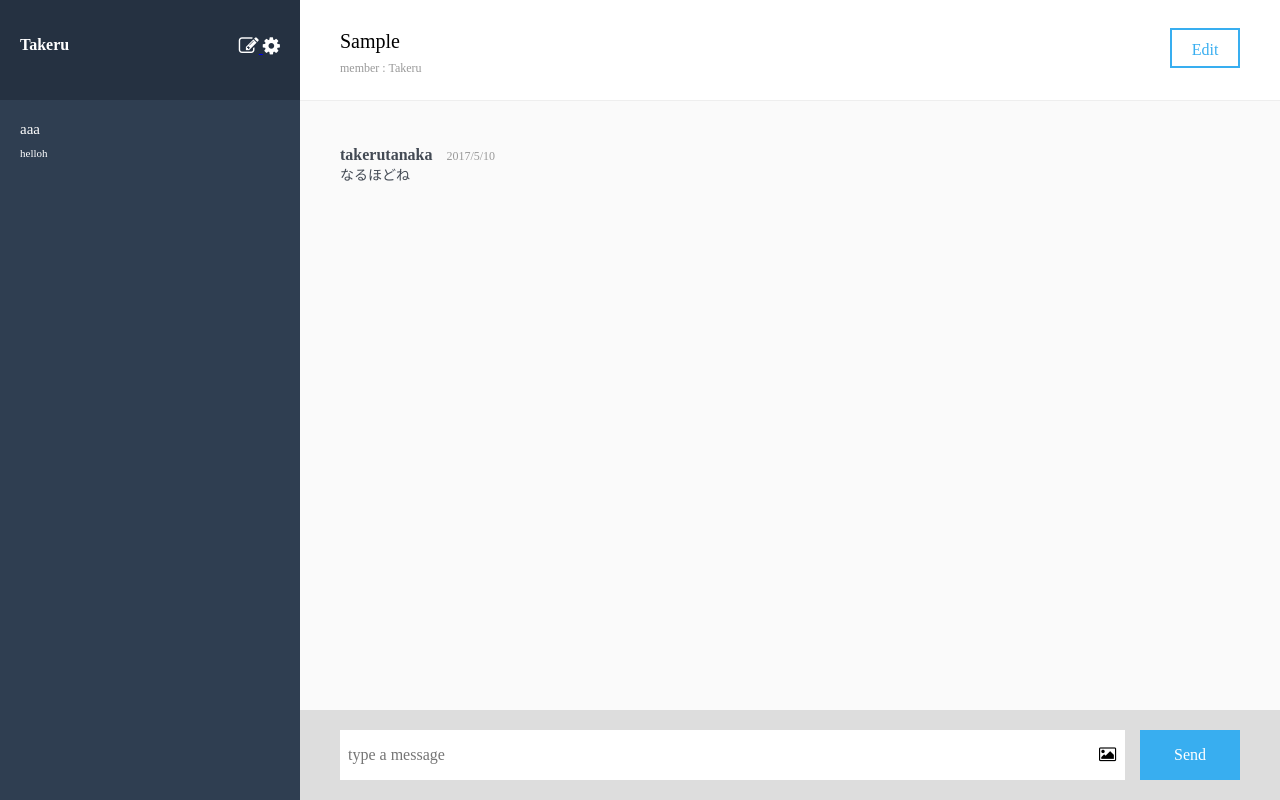
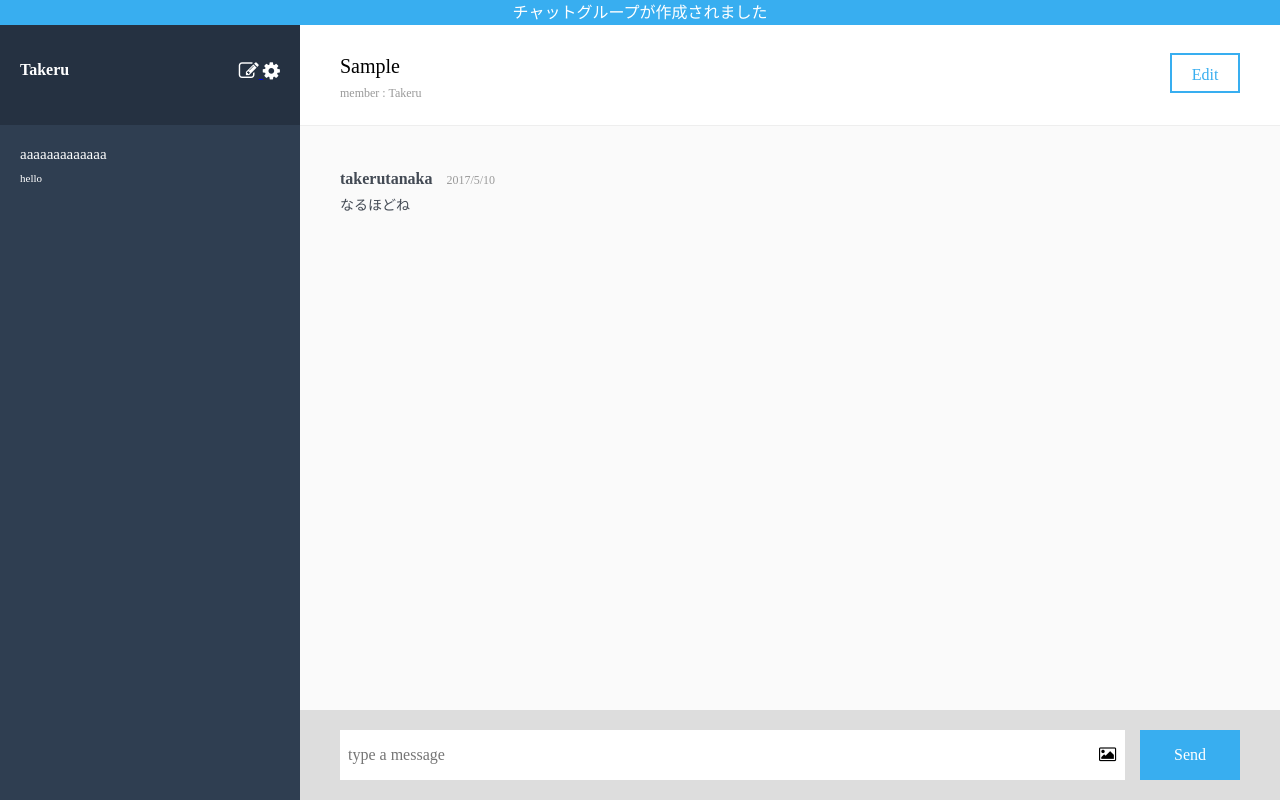
Before and after one commit to oyaoyaoya/chat-space-1, a Rails app: page / in a window 1280 px wide. Run offline with Rails 7, Linux system fonts and the light colour scheme; style sheets or scripts are compiled from the project's sources; some libraries are stand-ins or nearby versions.

Commit message:
create flash box

```diff
--- a/app/assets/stylesheets/application.scss
+++ b/app/assets/stylesheets/application.scss
@@ -9,9 +9,18 @@
   }
 }
 
+.flashbox{
+   background:#38AEF0;
+   text-align:center;
+   height:25px;
+   line-height:25px;
+  &__message{
+   color:#FFFFFF;
+  }
+}
 
 .top{
-  height:100px;
+  min-height:100px;
   position:fixed;
   width:100vw;
 
@@ -25,15 +34,15 @@
   .topBar{
     float:left;
     background:#FFFFFF;
-    height:100px;
     width:calc(100vw - 300px);
     border-bottom:ridge 1px #eeeeee;
+    min-height:100px;
   }
 }
 
 .main{
-  height:calc(100vh - 100px);
-  padding:100px 0 0 0 ;
+  height:calc(100vh - 125px);
+  padding:125px 0 0 0 ;
   width:100vw;
   .side{
     width:300px;
@@ -92,10 +101,12 @@
   &__name{
     width:260px;
     padding:20px 20px 5px;
+    word-wrap: break-word;
 
     &--size-15{
       font-size:15px;
       color:#FFFFFF;
+      word-wrap: break-word;
     }
   }
 
@@ -119,6 +130,7 @@
     float:left;
     &__groupbox{
       padding:30px 0 0 0;
+      word-wrap: break-word;
     }
     &__groupname{
       font-size:20px;
@@ -208,22 +220,29 @@
 }
 
 .chatbox{
+      margin:0 0 40px 0;
   &__gap{
     height:10px;
   }
-  &__name{
+  &__data{
+    line-height:16px;
+     &__name{
     font-size:16px;
     font-weight:bold;
-    color:#434A54
-
+    color:#434A54;
+    }
+     &__date{
+    font-size:12px;
+    color:#999999;
+    margin:0 0 0 10px;
+    }
+  }
+  &__chat{
+    line-height:14px;
   }
   &__message{
     font-size:14px;
     color:#434A54;
-  }
-  &__date{
-    font-size:12px;
-    color:#999999;
-    margin:0 0 0 10px;
+    word-wrap: break-word;
   }
 }
--- a/app/views/messages/index.html.haml
+++ b/app/views/messages/index.html.haml
@@ -1,5 +1,8 @@
+
 .top
-
+  .flashbox
+    %span.flashbox__message
+      チャットグループが作成されました
   .homeBar
     .namebox
       %span.namebox__name
@@ -27,25 +30,14 @@
 .main
   .side
     .groupArea
-      .groupbox
-        .groupbox__name
-          %span.groupbox__name--size-15 aaa
-        .groupbox__message
-          %span.groupbox__message--size-11 helloh
+      =render partial:"group"
 
 
   .content
 
     .chatArea
       .chatgap
-      .chatbox
-        %span.chatbox__name
-          takerutanaka
-        %span.chatbox__date
-          2017/5/10
-      .chatbox__gap
-        %span.chatbox__message
-          なるほどね
+      =render partial:"message"
 
     .inputArea
 
```
